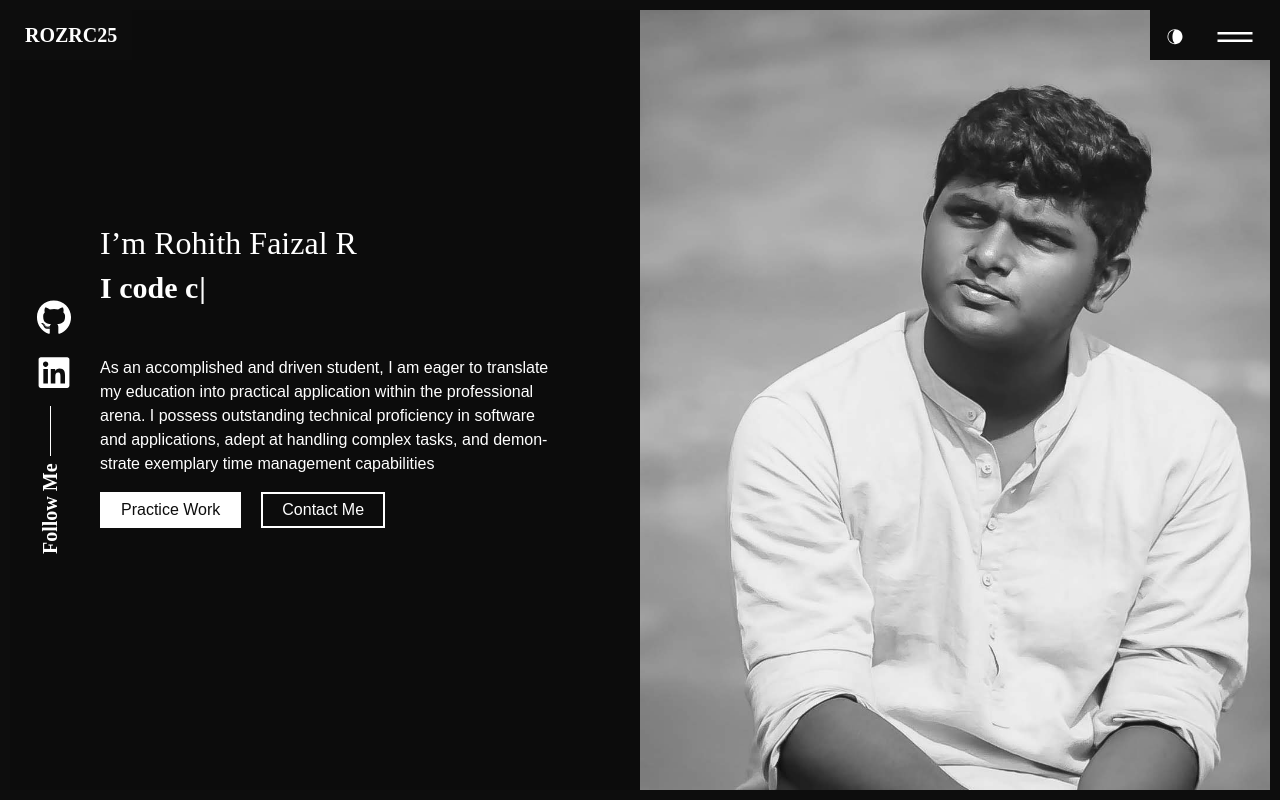
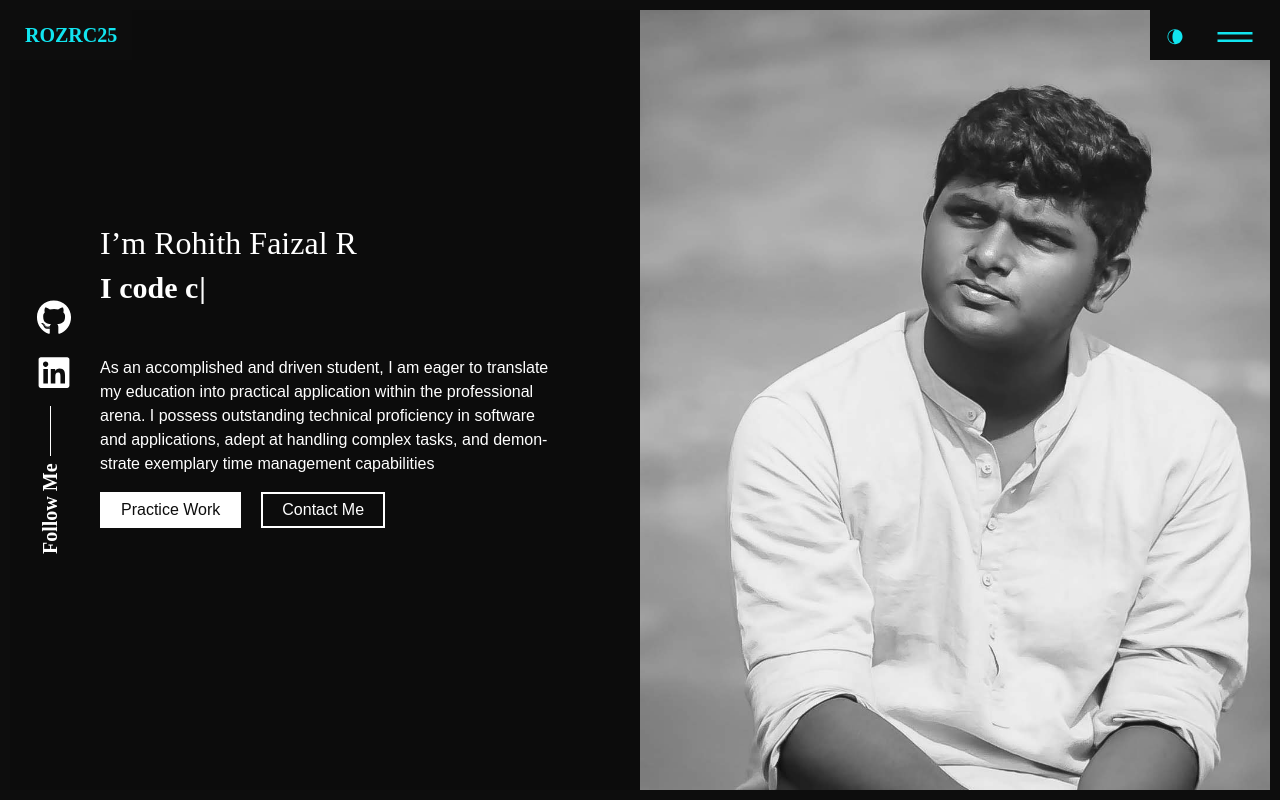
Before and after one commit to Rozrc25/ROZAbout, a React (Create React App) app: page / in a window 1280 px wide. Built offline with nearby package versions, Linux system fonts and the light colour scheme.

Commit message:
Update index.css

```diff
--- a/src/index.css
+++ b/src/index.css
@@ -3,8 +3,8 @@
     --primary-color: #0d0d0d;
     --secondary-color: #fff;
     --text-color: #fff;
-    --text-color-2: #fff;
-    --text-color-3: rgb(204, 0, 0);
+    --text-color-2: #11e5f0;
+    --text-color-3: rgb(242, 219, 17);
     --overlay-color: rgb(12 12 12 / 63%);
 }
 
@@ -14,7 +14,7 @@
     --secondary-color: #000;
     --text-color: #000;
     --text-color-2: #000;
-    --text-color-3: rgb(204, 0, 0);
+        --text-color-3: rgb(4, 201, 241);
     --overlay-color: rgb(255 255 255 / 70%);
 }
 
```
